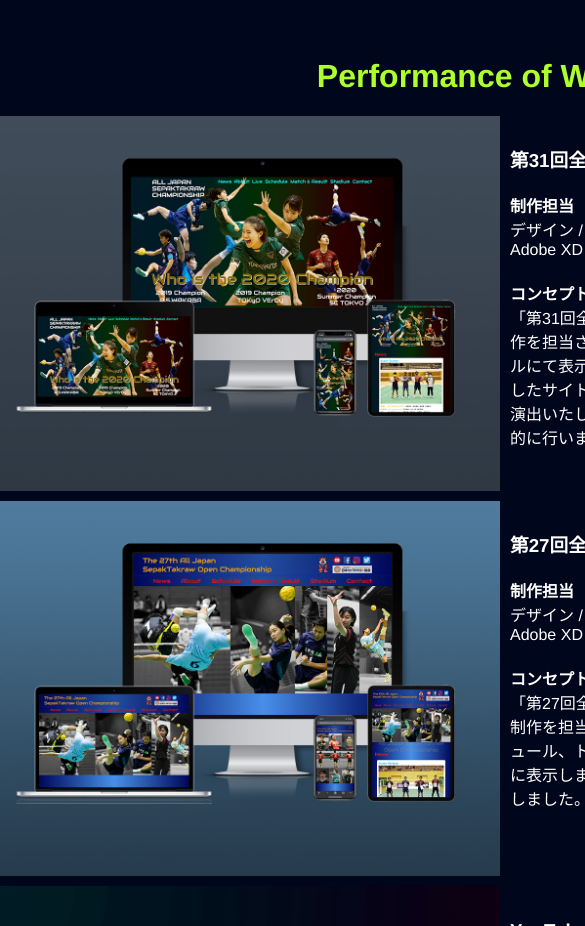
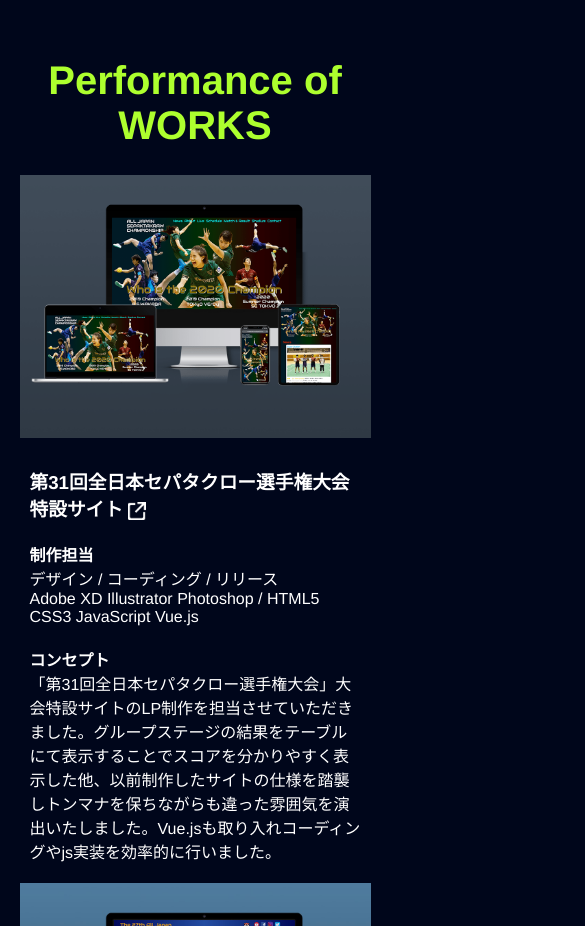
Before and after one commit to Hirokazu0526/Portfolio_SEPAK_LIFE_2, a Vue app: page /performance in a window 390 px wide. Shown: the part 524-1450 px from the top of the page, 585 px wide, since content can reach past the window. Built offline with nearby package versions, Linux system fonts and the light colour scheme.

Commit message:
style変更

```diff
--- a/src/views/Performance.vue
+++ b/src/views/Performance.vue
@@ -77,25 +77,6 @@ export default {
       ],
     };
   },
-  methods: {
-    current(id) {
-      this.active = id;
-    },
-    prev() {
-      if (this.active <= 0) {
-        this.active = this.photos.length - 1;
-      } else {
-        this.active--;
-      }
-    },
-    next() {
-      if (this.active >= this.photos.length - 1) {
-        this.active = 0;
-      } else {
-        this.active++;
-      }
-    },
-  },
 };
 </script>
 
@@ -107,6 +88,11 @@ export default {
 }
 .yellow {
   color: #adff2e;
+}
+
+h1 {
+  font-size: 40px;
+  padding: 0 30px;
 }
 
 .container {
@@ -188,4 +174,25 @@ p {
 .fade-leave-active {
   transition: opacity 0.5s;
 }
+@media screen and (max-width: 599px) {
+  .performance {
+    width: 100%;
+    height: 2500px;
+  }
+
+  .container {
+    width: 90%;
+    margin: 0 auto;
+  }
+
+  .works__thumbnails > li img {
+    width: 100%;
+    height: 100%;
+  }
+
+  .works__thumbnails li {
+    display: flex;
+    flex-direction: column;
+  }
+}
 </style>
```
